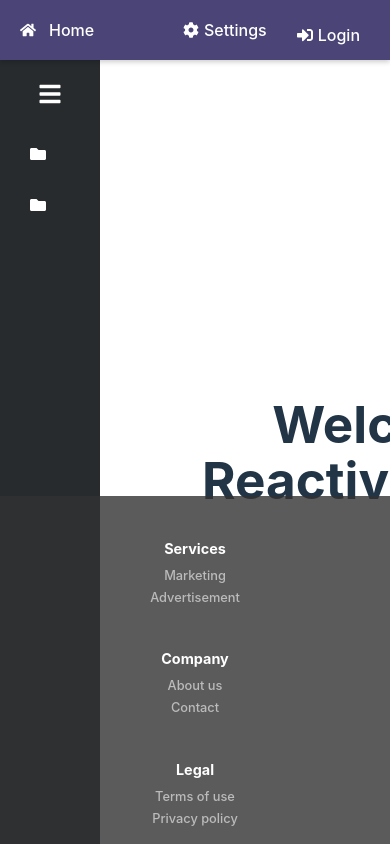
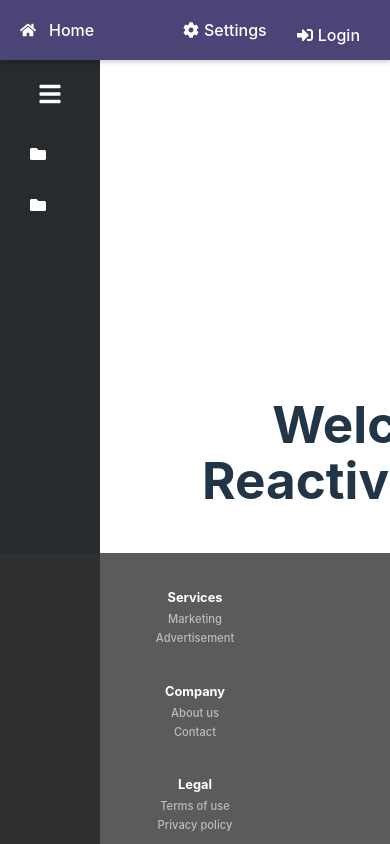
Before and after one commit to DimitrovAlexander/ReactiveInvoicer, a React (Vite) app in the folder ReactiveInvoicerFrontEnd/ReactiveInvoicer/: page / in a window 390 px wide. Shown: the top 844 px of the page. Built offline with nearby package versions, Linux system fonts and the light colour scheme.

Commit message:
Update Footer.css

```diff
--- a/ReactiveInvoicerFrontEnd/ReactiveInvoicer/src/components/layout/Footer.css
+++ b/ReactiveInvoicerFrontEnd/ReactiveInvoicer/src/components/layout/Footer.css
@@ -3,32 +3,33 @@
   justify-content: space-around;
   align-items: center; /* Center content vertically */
   width: 100%; /* Full width */
-    background-color: rgba(51, 51, 51, 0.8); /* Neutral dark with slight transparency */
+  background-color: rgba(51, 51, 51, 0.8); /* Slightly transparent background */
   color: #fff;
-    padding: 5px 10px; /* Minimal padding for a slim design */
+  padding: 3px 10px; /* Minimal padding for a very slim design */
   box-sizing: border-box;
   position: fixed; /* Sticky footer at the bottom */
   bottom: 0; /* Align at the bottom of the viewport */
   left: 0;
   z-index: 1000;
+  margin-top: 5px; /* Reduce the margin above the footer */
 }
 
 .footer nav {
   display: flex;
   flex-direction: column;
-    gap: 3px; /* Compact spacing between links */
+  gap: 2px; /* Minimal spacing between links */
 }
 
 .footer-title {
-    font-size: 0.9rem; /* Smaller title font size */
-    margin-bottom: 3px; /* Minimal spacing below title */
+  font-size: 0.8rem; /* Smaller title font size */
+  margin-bottom: 2px; /* Minimal spacing below the title */
   font-weight: bold;
 }
 
 .link {
   color: #bbb;
   text-decoration: none;
-    font-size: 0.8rem; /* Smaller link font size */
+  font-size: 0.7rem; /* Smaller link font size */
 }
 
 .link:hover {
@@ -42,10 +43,10 @@
     flex-direction: column;
     align-items: center;
     text-align: center;
-      padding: 8px; /* Slightly larger padding for smaller screens */
+    padding: 5px; /* Slightly larger padding for smaller screens */
   }
 
   .footer nav {
-      margin-bottom: 8px; /* Compact spacing between sections */
+    margin-bottom: 5px; /* Compact spacing between sections */
   }
 }
```
Lines whose indentation alone changed are shown as unchanged.
